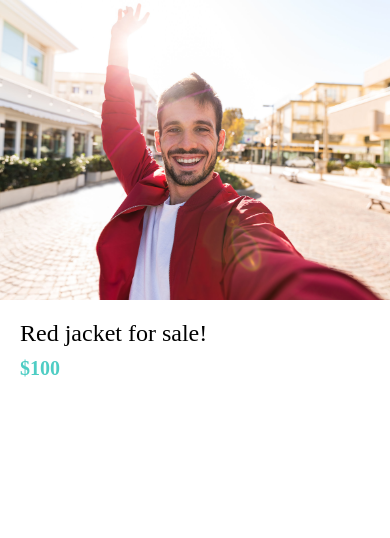
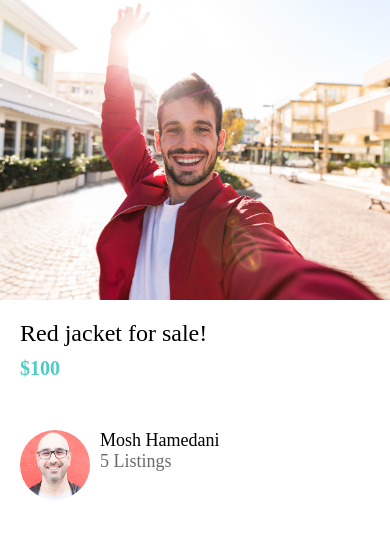
Before and after one commit to iankuratri/learning-react-native, a React Native app in the folder DoneWithIt/: screen / in a window 390 px wide. Shown: the top 538 px of the page. Built offline with nearby package versions, Linux system fonts and the light colour scheme.

Commit message:
List Item component added

```diff
--- /dev/null
+++ b/DoneWithIt/app/components/ListItem.tsx
@@ -0,0 +1,44 @@
+import React from "react";
+import { Image, ImageSourcePropType, StyleSheet, View } from "react-native";
+import colors from "../config/colors";
+import AppText from "./AppText";
+
+interface ListItemProps {
+  title: string;
+  subTitle: string;
+  image: ImageSourcePropType;
+}
+
+function ListItem({ title, subTitle, image }: ListItemProps) {
+  return (
+    <View style={styles.container}>
+      <Image style={styles.image} source={image} />
+
+      <View>
+        <AppText style={styles.title}>{title}</AppText>
+        <AppText style={styles.subTitle}>{subTitle}</AppText>
+      </View>
+    </View>
+  );
+}
+
+const styles = StyleSheet.create({
+  container: {
+    flexDirection: "row",
+    justifyContent: "flex-start",
+  },
+  image: {
+    width: 70,
+    height: 70,
+    borderRadius: 35,
+    marginRight: 10,
+  },
+  title: {
+    fontWeight: "500",
+  },
+  subTitle: {
+    color: colors.medium,
+  },
+});
+
+export default ListItem;
--- a/DoneWithIt/app/config/colors.tsx
+++ b/DoneWithIt/app/config/colors.tsx
@@ -3,4 +3,5 @@
   secondary: "#4ecdc4",
   black: "#000",
   white: "#fff",
+  medium: "#6e6969",
 };
--- a/DoneWithIt/app/screens/ListingDetailsScreen.tsx
+++ b/DoneWithIt/app/screens/ListingDetailsScreen.tsx
@@ -1,6 +1,7 @@
 import React from "react";
 import { Image, StyleSheet, View } from "react-native";
 import AppText from "../components/AppText";
+import ListItem from "../components/ListItem";
 import colors from "../config/colors";
 
 function ListingDetailsScreen() {
@@ -11,6 +12,14 @@
       <View style={styles.detailsContainer}>
         <AppText style={styles.title}>Red jacket for sale!</AppText>
         <AppText style={styles.price}>$100</AppText>
+
+        <View style={styles.userContainer}>
+          <ListItem
+            image={require("../assets/mosh.jpg")}
+            title="Mosh Hamedani"
+            subTitle="5 Listings"
+          />
+        </View>
       </View>
     </View>
   );
@@ -23,6 +32,9 @@
   },
   detailsContainer: {
     padding: 20,
+  },
+  userContainer: {
+    marginVertical: 40,
   },
   title: {
     fontSize: 24,
```
